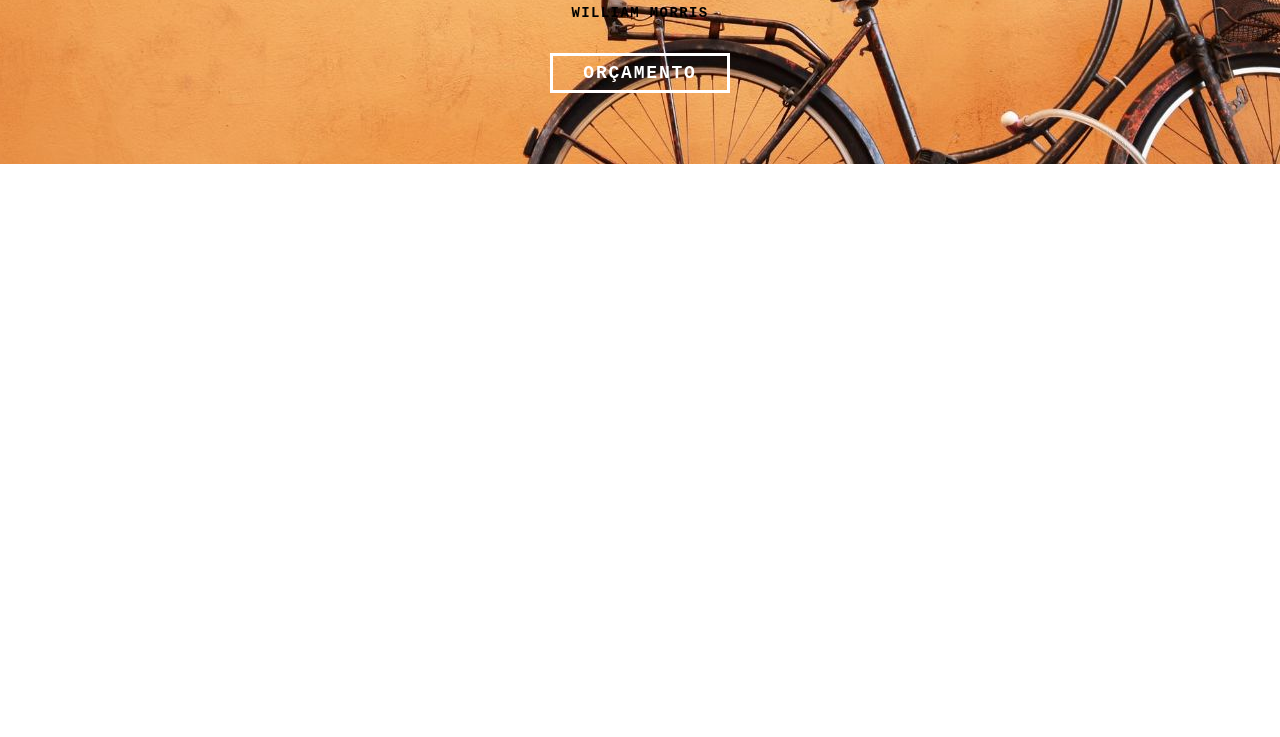
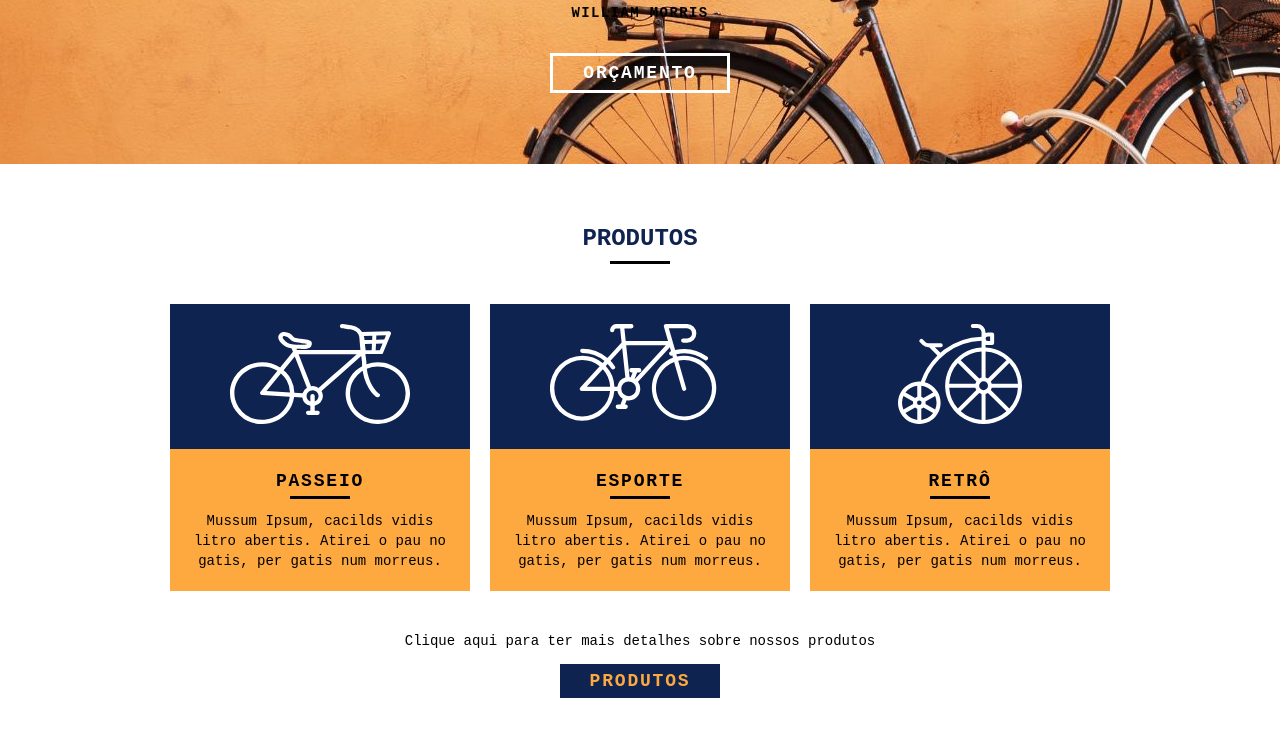
Before and after one commit to fabiacardoso/magrelinhas, a plain HTML site: page index.html in a window 1280 px wide. Shown: the part 341-1078 px from the top of the page. Before the commit the page ends 800 px from the top, so only its background shows below. Drawn offline with Linux system fonts and the light colour scheme.

Commit message:
Add files via upload

```diff
--- a/css/style.css
+++ b/css/style.css
@@ -1,69 +1,105 @@
 /* Estilos Gerais*/
 
-body{
-  font-family: 'IBM Plex Mono', monospace;
+body {
+  font-family: "IBM Plex Mono", monospace;
 }
 
-p{
- font-family: 'IBM Plex Sans', monospace;
+p {
+  font-family: "IBM Plex Sans", monospace;
   font-size: 14px;
   line-height: 20px;
 }
 
-.btn-vazado{
-  border: 3px solid #FFFFFF;
+.btn-vazado {
+  border: 3px solid #ffffff;
   padding: 7px 30px;
-  color: #FFFFFF;
+  color: #ffffff;
   font-weight: bold;
   font-size: 18px;
   line-height: 20px;
   text-transform: uppercase;
-  letter-spacing: .1em;
+  letter-spacing: 0.1em;
 }
 
-.btn-vazado:hover{
-  color:#FFFFFF;
-  background: #0F2350;
-  border-color: #0F2350;
+.btn-vazado:hover {
+  color: #ffffff;
+  background: #0f2350;
+  border-color: #0f2350;
+}
+
+.btn {
+  padding: 7px 30px;
+  background: #0f2350;
+  color: #fda940;
+  font-weight: bold;
+  font-size: 18px;
+  line-height: 20px;
+  text-transform: uppercase;
+  letter-spacing: 0.1em;
+}
+
+.btn:hover {
+  color:#0f2350;
+  background: #fda940;
+}
+
+.subtitulo {
+  font-size: 24px;
+  line-height: 30px;
+  font-weight: bold;
+  color: #0f2350;
+  text-transform: uppercase;
+  text-align: center;
+  margin-bottom: 40px;
+}
+
+.subtitulo::after {
+  content: "";
+  display: block;
+  width: 60px;
+  height: 3px;
+  background: #000000;
+  margin: 7px auto;
 }
 
 /* Header */
 
-.header{
+.header {
   position: fixed;
   top: 0;
   width: 100%;
-  background: #0F2350;
+  background: #0f2350;
   padding: 15px 0;
+  z-index: 10;
 }
 
-.header_menu{
+.header_menu {
   text-align: right;
 }
 
-.header_menu ul li{
+.header_menu ul li {
   display: inline-block;
   margin-left: 20px;
   margin-top: 25px;
 }
 
-.header_menu ul li a{
-  color: #FFFFFF;
+.header_menu ul li a {
+  color: #ffffff;
   font-weight: bold;
   text-transform: uppercase;
-  letter-spacing: .1em;
+  letter-spacing: 0.1em;
   font-size: 1em;
   line-height: 20px;
   padding: 10px 0;
 }
 
 .header_menu ul li a:hover {
-  color: #FDA940;
+  color: #fda940;
 }
 
 /* Introdução */
 
-.introducao{
+.introducao {
   width: 100%;
   height: 409px;
   background: url("../img/bg-intro.jpg") no-repeat center;
@@ -73,26 +109,27 @@ p{
   padding-top: 100px;
 }
 
-.introducao h1{
+.introducao h1 {
   font-size: 48px;
-  color: #0F2350;
+  color: #0f2350;
   font-weight: bold;
   text-transform: uppercase;
 }
 
-.quote-externo{
-max-width: 340px;
-margin: 0 auto;
-margin-bottom: 40px;
-color: #000000;
+.quote-externo {
+  max-width: 340px;
+  margin: 0 auto;
+  margin-bottom: 40px;
+  color: #000000;
 }
 
-.quote-externo p{
+.quote-externo p {
   font-style: italic;
   font-size: 15px;
 }
 
-.quote-externo p:before, .quote-externo p:after{
+.quote-externo p::before,
+.quote-externo p::after {
   content: "";
   display: block;
   width: 60px;
@@ -101,9 +138,57 @@ color: #000000;
   margin: 7px auto;
 }
 
-.quote-externo cite{
+.quote-externo cite {
   font-style: normal;
   font-weight: bold;
   font-size: 14px;
-  letter-spacing: .1em;
+  letter-spacing: 0.1em;
 }
+
+/* Produtos */
+
+.produtos {
+  padding: 60px 0;
+}
+
+.produtos-lista li {
+  background: #fda940;
+  text-align: center;
+}
+
+.produtos-lista li h3 {
+  font-weight: bold;
+  font-size: 18px;
+  line-height: 25px;
+  text-transform: uppercase;
+  letter-spacing: 0.1em;
+  margin-top: 20px;
+}
+
+.produtos-lista li h3:after {
+  content: "";
+  display: block;
+  width: 60px;
+  height: 3px;
+  background: #000000;
+  margin: 2px auto;
+}
+
+.produtos-lista li p {
+  padding: 10px 20px 20px 20px;
+}
+
+.produtos-icone {
+  background: #0f2350;
+  padding: 20px;
+}
+
+.call{
+  text-align: center;
+  padding-top: 40px;
+  clear: both;
+}
+
+.call p{
+  margin-bottom: 20px;
+}
--- a/index.html
+++ b/index.html
@@ -28,6 +28,7 @@
       </nav>
     </div>
   </header>
+
   <section class="introducao">
     <div class="container">
       <h1>Bicicletas Artesanais</h1>
@@ -39,6 +40,42 @@
       <a href="produtos.html" class="btn-vazado">Orçamento</a>
     </div>
   </section>
+
+  <section class="produtos container">
+    <h2 class="subtitulo">Produtos</h2>
+    <ul class="produtos-lista">
+      <li class="grid-1-3">
+        <div class="produtos-icone">
+          <img src="img/icone-bike-passeio.svg" alt="magrelinhas Passeio">
+        </div>
+        <h3>Passeio</h3>
+        <p>Mussum Ipsum, cacilds vidis litro abertis. Atirei o pau no gatis, per gatis num morreus.</p>
+      </li>
+
+      <li class="grid-1-3">
+        <div class="produtos-icone">
+          <img src="img/icone-bike-esporte.svg" alt="magrelinhas Passeio">
+        </div>
+        <h3>Esporte</h3>
+        <p>Mussum Ipsum, cacilds vidis litro abertis. Atirei o pau no gatis, per gatis num morreus.</p>
+      </li>
+
+      <li class="grid-1-3">
+        <div class="produtos-icone">
+          <img src="img/icone-bike-retro.svg" alt="magrelinhas Passeio">
+        </div>
+        <h3>Retrô</h3>
+        <p>Mussum Ipsum, cacilds vidis litro abertis. Atirei o pau no gatis, per gatis num morreus.</p>
+      </li>
+
+    </ul>
+
+    <div class="call">
+      <p>Clique aqui para ter mais detalhes sobre nossos produtos</p>
+      <a href="produtos.html" class="btn">Produtos</a>
+    </div>
+
+  </section>
 </body>
 
 </html>
```
